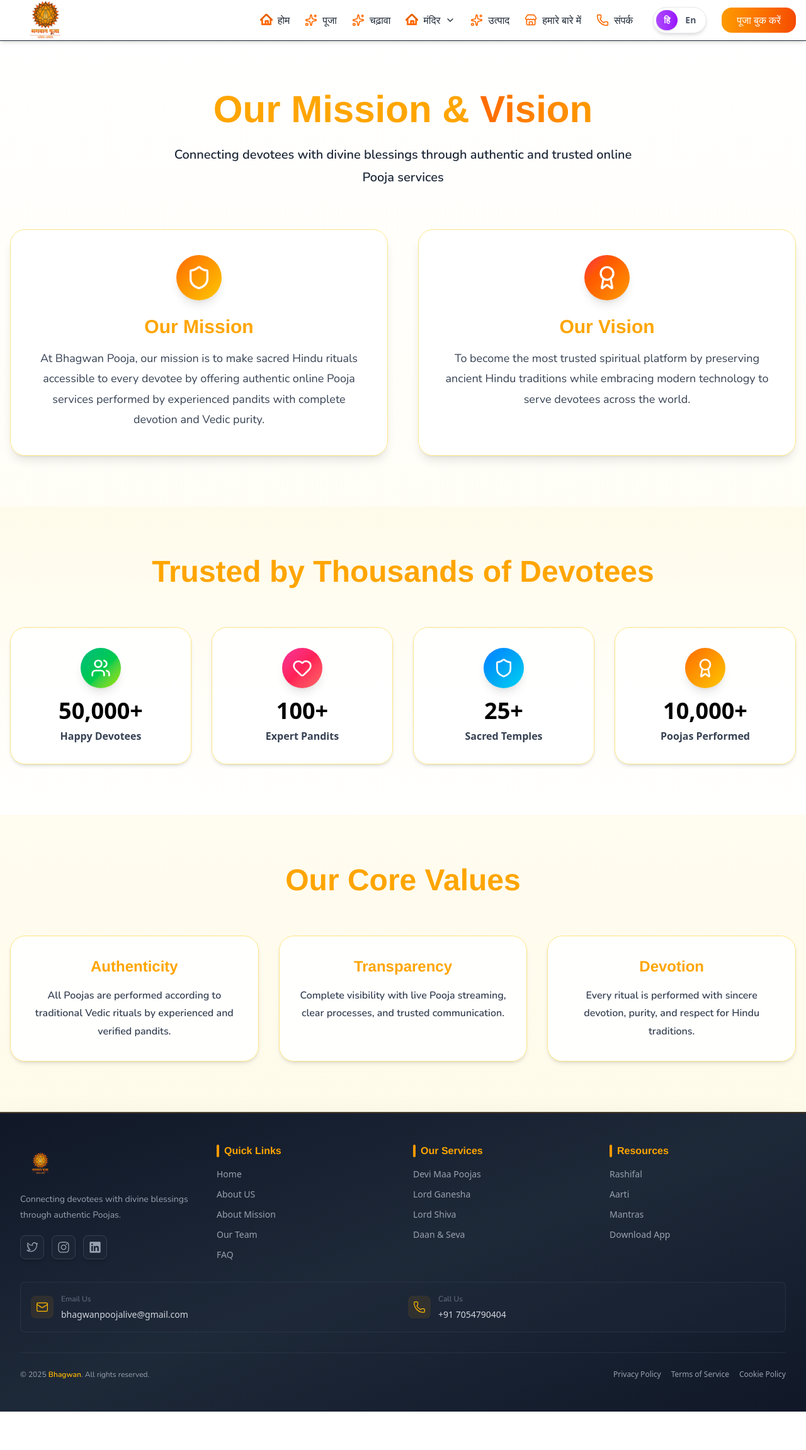
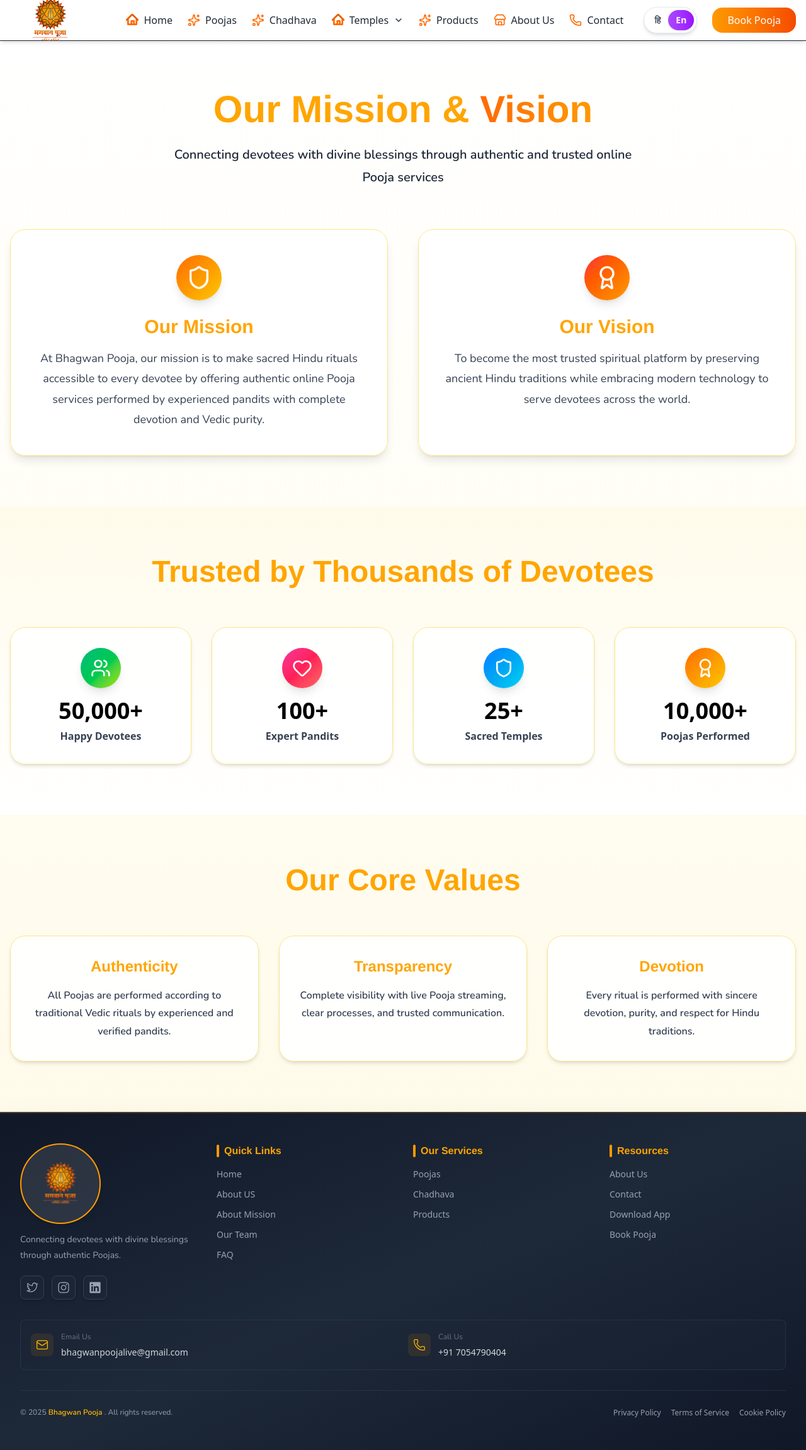
Before and after one commit to asifkhan2513/puja, a React (Vite) app: page /about/mission in a window 1280 px wide. Shown: the whole page at 63% size. Before the commit the page ends 2242 px from the top, so only its background shows below. Built offline with nearby package versions, Linux system fonts and the light colour scheme; a web font is replaced by a local one.

Commit message:
footer fix

```diff
--- a/src/components/Footer.jsx
+++ b/src/components/Footer.jsx
@@ -26,17 +26,16 @@ const Footer = () => {
   ];
 
   const services = [
-    { name: "Devi Maa Poojas", href: PATH.POOJA_DEVI_MAA },
-    { name: "Lord Ganesha", href: PATH.POOJA_GANESHA },
-    { name: "Lord Shiva", href: PATH.POOJA_SHIVA },
-    { name: "Daan & Seva", href: PATH.DAAN },
+    { name: "Poojas", href: PATH.POOJA },
+    { name: "Chadhava", href: PATH.CHADHAVA },
+    { name: "Products", href: PATH.PRODUCTS },
   ];
 
   const resources = [
-    { name: "Rashifal", href: PATH.RASHIFAL_DAILY },
-    { name: "Aarti", href: PATH.AARTI },
-    { name: "Mantras", href: PATH.MANTRAS },
+    { name: "About Us", href: PATH.ABOUT_US },
+    { name: "Contact", href: "/contactus" },
     { name: "Download App", href: PATH.DOWNLOAD },
+    { name: "Book Pooja", href: PATH.POOJA_DEVI_MAA },
   ];
 
   return (
@@ -53,7 +52,7 @@ const Footer = () => {
               <img
                 src={LOGO}
                 alt="Logo"
-                className="w-16 h-16 rounded-full object-cover"
+                className="w-16 h-16 md:w-32 md:h-32 rounded-full object-cover border-2 border-amber-500 bg-white/10 group-hover:shadow-amber-500/50 shadow-md transition-all duration-300"
               />
             </button>
             <p className="text-gray-400 text-sm leading-relaxed">
@@ -189,8 +188,10 @@ const Footer = () => {
           <div className="flex flex-col sm:flex-row justify-between items-center gap-3 text-xs">
             <p className="text-gray-400">
               © {currentYear}{" "}
-              <span className="text-amber-400 font-semibold">Bhagwan</span>. All
-              rights reserved.
+              <span className="text-amber-400 font-semibold">
+                Bhagwan Pooja{" "}
+              </span>
+              . All rights reserved.
             </p>
             <div className="flex flex-wrap justify-center gap-4">
               <button
--- a/src/components/Navbar.jsx
+++ b/src/components/Navbar.jsx
@@ -140,7 +140,7 @@ const Navbar = () => {
             <img
               src={LOGO}
               alt="Logo"
-              className="w-24 h-24 md:w-28 md:h-28 rounded-full"
+              className="w-20 h-20 md:w-32 md:h-32 rounded-full "
             />
           </button>
 
@@ -214,7 +214,7 @@ const Navbar = () => {
                 onClick={() => setLanguage("hindi")}
                 className={`px-3 py-1.5 rounded-full text-sm font-semibold transition-all duration-300 ${
                   language === "hindi"
-                    ? "bg-gradient-to-r from-purple-500 to-purple-600 text-white shadow-sm"
+                    ? "bg-linear-to-r from-purple-500 to-purple-600 text-white shadow-sm"
                     : "text-gray-600 hover:text-purple-600"
                 }`}
               >
@@ -226,7 +226,7 @@ const Navbar = () => {
                 onClick={() => setLanguage("english")}
                 className={`px-3 py-1.5 rounded-full text-sm font-semibold transition-all duration-300 ${
                   language === "english"
-                    ? "bg-gradient-to-r from-purple-500 to-purple-600 text-white shadow-sm"
+                    ? "bg-linear-to-r from-purple-500 to-purple-600 text-white shadow-sm"
                     : "text-gray-600 hover:text-purple-600"
                 }`}
               >
@@ -238,7 +238,7 @@ const Navbar = () => {
 
             <button
               onClick={() => handleNavClick(PATH.POOJA_DEVI_MAA)}
-              className="px-6 py-2 bg-gradient-to-r from-amber-500 to-orange-600 text-white rounded-2xl"
+              className="px-6 py-2 bg-linear-to-r from-amber-500 to-orange-600 text-white rounded-2xl"
             >
               {language === "english" ? "Book Pooja" : "पूजा बुक करें"}
             </button>
@@ -260,7 +260,7 @@ const Navbar = () => {
                   onClick={() => setLanguage("hindi")}
                   className={`flex-1 px-4 py-2 rounded-full text-sm font-semibold transition-all duration-300 ${
                     language === "hindi"
-                      ? "bg-gradient-to-r from-purple-500 to-purple-600 text-white shadow-sm"
+                      ? "bg-linear-to-r from-purple-500 to-purple-600 text-white shadow-sm"
                       : "text-gray-600"
                   }`}
                 >
@@ -270,7 +270,7 @@ const Navbar = () => {
                   onClick={() => setLanguage("english")}
                   className={`flex-1 px-4 py-2 rounded-full text-sm font-semibold transition-all duration-300 ${
                     language === "english"
-                      ? "bg-gradient-to-r from-purple-500 to-purple-600 text-white shadow-sm"
+                      ? "bg-linear-to-r from-purple-500 to-purple-600 text-white shadow-sm"
                       : "text-gray-600"
                   }`}
                 >
--- a/src/contexts/LanguageContext.jsx
+++ b/src/contexts/LanguageContext.jsx
@@ -11,7 +11,7 @@ export const useLanguage = () => {
 };
 
 export const LanguageProvider = ({ children }) => {
-  const [language, setLanguage] = useState("hindi");
+  const [language, setLanguage] = useState("english");
 
   const toggleLanguage = () => {
     setLanguage((prev) => (prev === "hindi" ? "english" : "hindi"));
```
